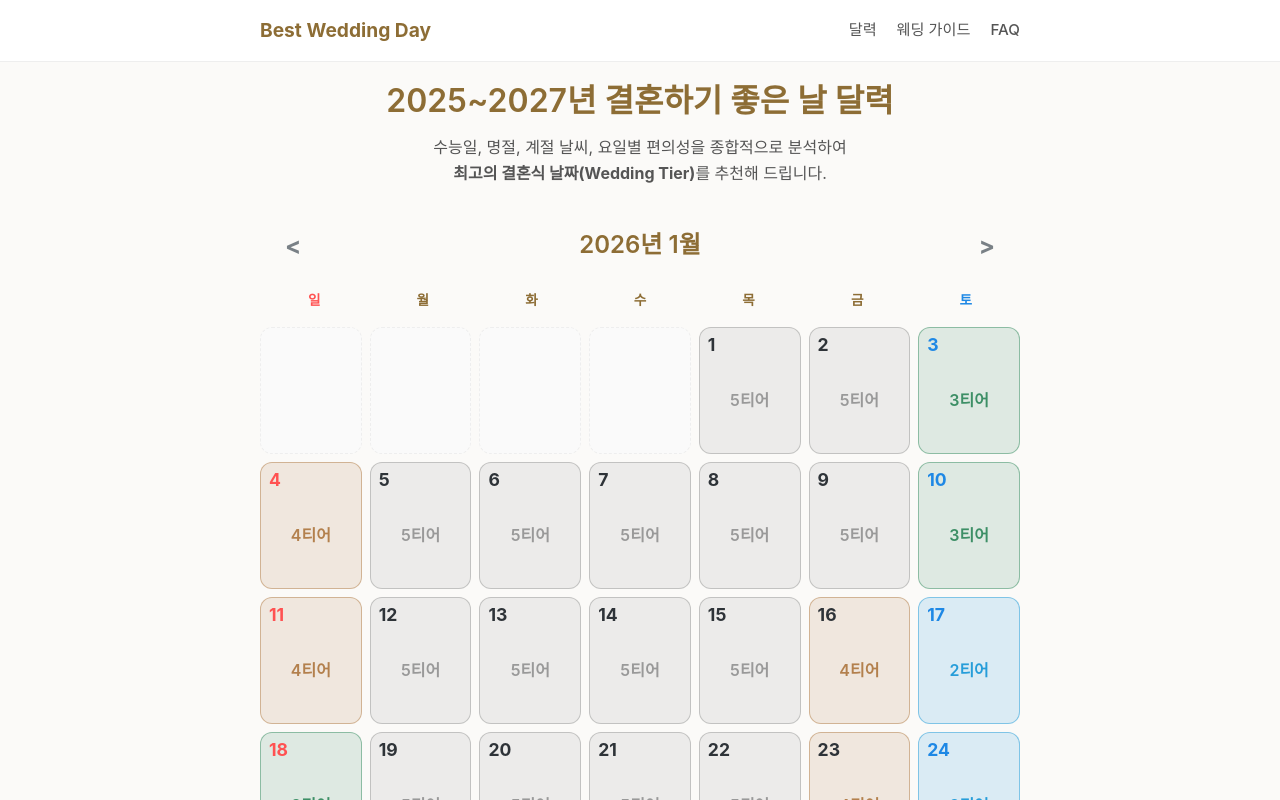
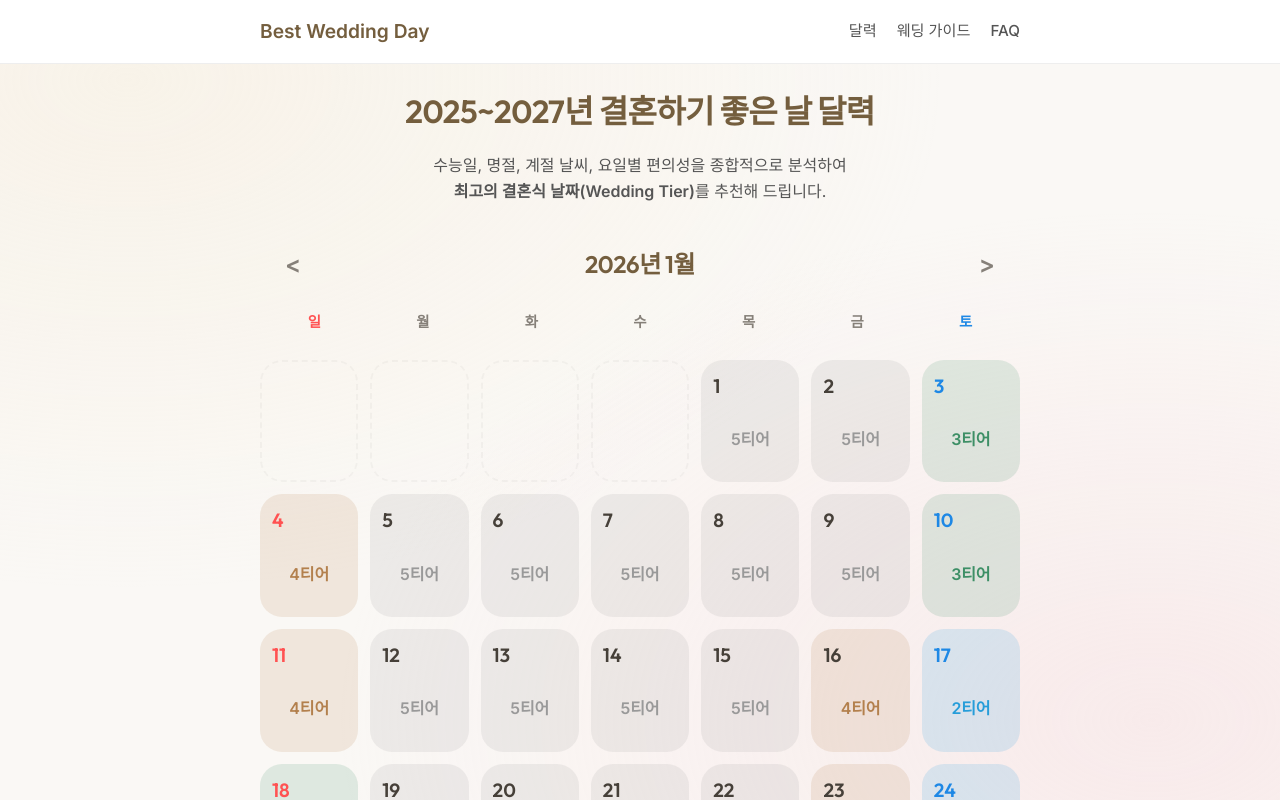
Before and after one commit to ddaog/bestweddingdaykorea, a React (Vite) app: page / in a window 1280 px wide. Shown: the top 800 px of the page. Built offline with nearby package versions, Linux system fonts and the light colour scheme; no server answers.

Commit message:
Design overhaul: Apply Organic Design system with warm palette and soft UI

```diff
--- a/src/index.css
+++ b/src/index.css
@@ -1,42 +1,48 @@
-/* Global Design System */
+/* Global Design System - Organic & Premium */
+@import url('https://fonts.googleapis.com/css2?family=Outfit:wght@300;400;600;700&family=Inter:wght@400;500;600&display=swap');
+
 :root {
-  /* Premium Wedding Palette */
-  --color-primary: 38, 45%, 38%;
-  /* Elegant Brown/Goldish */
-  --color-secondary: 35, 30%, 94%;
-  /* Soft Cream */
+  /* Organic Palette */
+  --color-primary: 35, 30%, 35%;
+  /* Earthy Brown */
+  --color-secondary: 40, 20%, 94%;
+  /* Warm Cream Paper */
   --color-accent: 350, 60%, 88%;
-  /* Soft Pink/Coral for highlights */
-  --color-text-main: 210, 10%, 20%;
-  /* Soft Charcoal */
-  --color-text-light: 210, 5%, 50%;
-  /* Grey */
-  --color-background: 40, 30%, 98%;
+  /* Soft Blush */
+
+  --color-text-main: 30, 10%, 25%;
+  /* Soft Charcoal (Brownish) */
+  --color-text-light: 30, 5%, 50%;
+  /* Warm Grey */
+  --color-background: 38, 30%, 97%;
+  /* Very Light Cream */
+  --color-white: 40, 30%, 98%;
   /* Warm White */
-  --color-white: 0, 0%, 100%;
 
-  --tier-1: 45, 90%, 60%;
-  /* Gold */
-  --tier-2: 200, 60%, 60%;
-  /* Silver/Blueish */
-  --tier-3: 150, 40%, 60%;
-  /* Green/Okay */
-  --tier-4: 30, 40%, 60%;
-  /* Bronze/Meh */
-  --tier-5: 0, 40%, 60%;
-  /* Bad */
+  /* Tier Colors - Muted/Natural */
+  --tier-1: 42, 60%, 55%;
+  /* Muted Gold */
+  --tier-2: 200, 30%, 55%;
+  /* Slate Blue */
+  --tier-3: 140, 20%, 50%;
+  /* Sage Green */
+  --tier-4: 25, 30%, 55%;
+  /* Terracotta */
+  --tier-5: 0, 0%, 65%;
+  /* Stone Grey */
 
   /* Typography */
-  --font-heading: 'Outfit', -apple-system, BlinkMacSystemFont, "Segoe UI", Roboto, sans-serif;
-  --font-body: 'Inter', -apple-system, BlinkMacSystemFont, "Segoe UI", Roboto, sans-serif;
+  --font-heading: 'Outfit', sans-serif;
+  --font-body: 'Inter', sans-serif;
 
-  /* Spacing & Layout */
-  --radius-sm: 8px;
-  --radius-md: 16px;
-  --radius-lg: 24px;
-  --shadow-sm: 0 2px 4px rgba(0, 0, 0, 0.05);
-  --shadow-md: 0 8px 16px rgba(0, 0, 0, 0.08);
-  --shadow-lg: 0 16px 32px rgba(0, 0, 0, 0.1);
+  /* Organic Shapes */
+  --radius-sm: 12px;
+  --radius-md: 24px;
+  --radius-lg: 32px;
+
+  --shadow-soft: 0 10px 40px -10px rgba(60, 50, 40, 0.08);
+  /* Warm shadow */
+  --shadow-hover: 0 20px 40px -10px rgba(60, 50, 40, 0.12);
 }
 
 * {
@@ -49,8 +55,13 @@ body {
   font-family: var(--font-body);
   background-color: hsl(var(--color-background));
   color: hsl(var(--color-text-main));
-  line-height: 1.6;
+  line-height: 1.7;
   -webkit-font-smoothing: antialiased;
+  /* Subtle Background Texture */
+  background-image:
+    radial-gradient(at 10% 10%, hsla(40, 60%, 90%, 0.4) 0px, transparent 50%),
+    radial-gradient(at 90% 90%, hsla(350, 60%, 90%, 0.4) 0px, transparent 50%);
+  background-attachment: fixed;
 }
 
 h1,
@@ -59,7 +70,8 @@ h3,
 h4 {
   font-family: var(--font-heading);
   font-weight: 600;
-  line-height: 1.2;
+  letter-spacing: -0.02em;
+  color: hsl(var(--color-primary));
 }
 
 button {
@@ -71,75 +83,93 @@ button {
 a {
   text-decoration: none;
   color: inherit;
+  transition: opacity 0.2s ease;
+}
+
+a:hover {
+  opacity: 0.7;
 }
 
 /* Utilities */
 .container {
   max-width: 600px;
-  /* Mobile-first, constrained width for premium feel */
-  margin: 0 auto;
-  padding: 20px;
-  min-height: 100vh;
-  background-color: hsl(var(--color-white));
-  box-shadow: var(--shadow-md);
+  margin: 20px auto;
+  padding: 30px;
+  min-height: auto;
+
+  background-color: rgba(255, 255, 255, 0.8);
+  /* Semi-transparent */
+  backdrop-filter: blur(10px);
+  border-radius: var(--radius-lg);
+  box-shadow: var(--shadow-soft);
+
+  transition: transform 0.3s ease;
+  border: 1px solid rgba(255, 255, 255, 0.5);
 }
 
 @media (min-width: 768px) {
   .container {
-    max-width: 800px;
-    padding: 40px;
-    margin: 40px auto;
-    border-radius: var(--radius-lg);
+    max-width: 860px;
+    padding: 60px;
+    margin: 60px auto;
   }
 }
 
-/* Calendar Styles */
+/* Calendar Styles - Organic */
 .calendar-grid {
   display: grid;
   grid-template-columns: repeat(7, 1fr);
-  gap: 4px;
-  /* Tighter gap on mobile */
-  margin-top: 10px;
+  gap: 8px;
+  /* Breathing room */
+  margin-top: 20px;
 }
 
 .week-days {
   display: grid;
   grid-template-columns: repeat(7, 1fr);
   text-align: center;
-  font-weight: 700;
-  font-size: 0.85rem;
-  margin-bottom: 8px;
-  color: hsl(var(--color-primary));
+  font-weight: 600;
+  font-size: 0.9rem;
+  margin-bottom: 15px;
+  color: hsl(var(--color-text-light));
+  font-family: var(--font-heading);
 }
 
-/* Date Cell Styles */
+/* Date Cell - Pebble Style */
 .date-cell {
-  background-color: white;
-  border: 1px solid #eee;
-  border-radius: 8px;
-  /* Slightly rounded */
-  padding: 4px;
+  background-color: #fff;
+  border: none;
+  /* No borders */
+  border-radius: 18px;
+  /* Soft pebble shape */
+  padding: 6px;
+
   display: flex;
   flex-direction: column;
   justify-content: flex-start;
   align-items: center;
+
   cursor: pointer;
-  transition: transform 0.2s ease, box-shadow 0.2s ease;
+  transition: all 0.3s cubic-bezier(0.25, 0.8, 0.25, 1);
   overflow: hidden;
 
-  /* Critical for preventing 'jagged' height: Use aspect ratio or min-height */
   aspect-ratio: 4/5;
-  /* Slightly tall rectangle */
-  min-height: 65px;
-  /* Minimum height for mobile */
+  min-height: 70px;
   width: 100%;
 }
 
+/* Hover Effect: Float */
+.date-cell:hover {
+  transform: translateY(-3px) scale(1.02);
+  box-shadow: 0 4px 12px rgba(0, 0, 0, 0.06);
+  z-index: 2;
+}
+
 .date-cell.empty {
-  background-color: #fafafa;
-  border: 1px dashed #eee;
+  background-color: transparent !important;
+  border: 2px dashed rgba(0, 0, 0, 0.03);
+  box-shadow: none;
   cursor: default;
-  box-shadow: none;
 }
 
 .date-top-row {
@@ -148,24 +178,25 @@ a {
   justify-content: space-between;
   width: 100%;
   align-items: center;
-  margin-bottom: 2px;
+  margin-bottom: 4px;
+  padding: 0 2px;
 }
 
 .date-number {
-  font-size: 0.85rem;
-  font-weight: 700;
-  line-height: 1;
+  font-size: 0.95rem;
+  font-weight: 600;
+  font-family: var(--font-heading);
+  color: hsl(var(--color-text-main));
 }
 
 .special-label {
-  font-size: 0.6rem;
-  font-weight: 700;
-  color: #ff5252;
-  white-space: nowrap;
-  overflow: hidden;
-  text-overflow: ellipsis;
-  max-width: 45px;
-  /* Limit width on mobile */
+  font-size: 0.65rem;
+  font-weight: 600;
+  color: hsl(var(--color-accent));
+  background-color: hsla(350, 60%, 50%, 0.1);
+  padding: 2px 6px;
+  border-radius: 10px;
+  max-width: 50px;
 }
 
 .tier-badge {
@@ -178,30 +209,31 @@ a {
 }
 
 .tier-text {
-  font-size: 0.8rem;
+  font-size: 0.85rem;
   font-weight: 600;
+  letter-spacing: -0.01em;
 }
 
 /* Desktop Overrides */
 @media (min-width: 768px) {
   .calendar-grid {
-    gap: 8px;
+    gap: 12px;
   }
 
   .date-cell {
-    border-radius: 12px;
-    padding: 8px;
-    min-height: 100px;
-    /* Taller on desktop */
+    border-radius: 22px;
+    padding: 10px;
+    min-height: 110px;
   }
 
   .date-number {
-    font-size: 1.1rem;
+    font-size: 1.2rem;
   }
 
   .special-label {
     font-size: 0.75rem;
-    max-width: 80px;
+    max-width: 90px;
+    padding: 3px 8px;
   }
 
   .tier-text {
```
